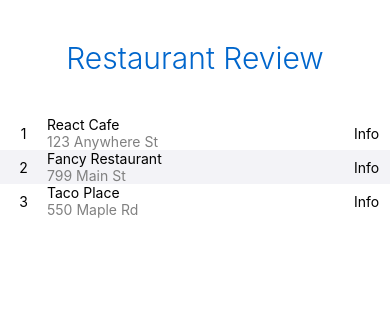
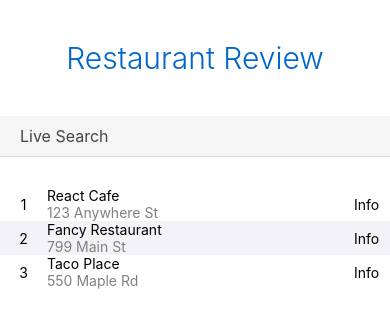
Before and after one commit to ankeetmaini/RestaurantReview, a React Native app: screen / in a window 390 px wide. Shown: the top 328 px of the page. Built offline with nearby package versions, Linux system fonts and the light colour scheme.

Commit message:
Adds text input and filters restaurants

```diff
--- a/App.js
+++ b/App.js
@@ -1,5 +1,5 @@
 import React, { Component } from "react";
-import { View, Text, StyleSheet } from "react-native";
+import { View, Text, StyleSheet, TextInput } from "react-native";
 import { HeaderStyle } from "./HeaderStyle";
 const restaurants = [
   {
@@ -16,11 +16,22 @@ const restaurants = [
   }
 ];
 export default class App extends Component {
+  state = {
+    search: ""
+  };
   render() {
     return (
       <View>
         <Text style={HeaderStyle.header}>Restaurant Review</Text>
-        {restaurants.map((restaurant, index) => (
+        <TextInput
+          placeholder="Live Search"
+          style={styles.search}
+          value={this.state.search}
+          onChangeText={text => this.setState({ search: text })}
+        />
+        {restaurants
+          .filter(r => r.name.includes(this.state.search))
+          .map((restaurant, index) => (
             <View
               key={restaurant.name}
               style={[
@@ -61,5 +72,15 @@ const styles = StyleSheet.create({
   },
   quiet: {
     color: "grey"
+  },
+  search: {
+    marginBottom: 30,
+    padding: 10,
+    paddingHorizontal: 20,
+    fontSize: 16,
+    color: "#444",
+    borderBottomWidth: 1,
+    borderColor: "#ddd",
+    backgroundColor: "#f5f5f5"
   }
 });
```
Lines whose indentation alone changed are shown as unchanged.
